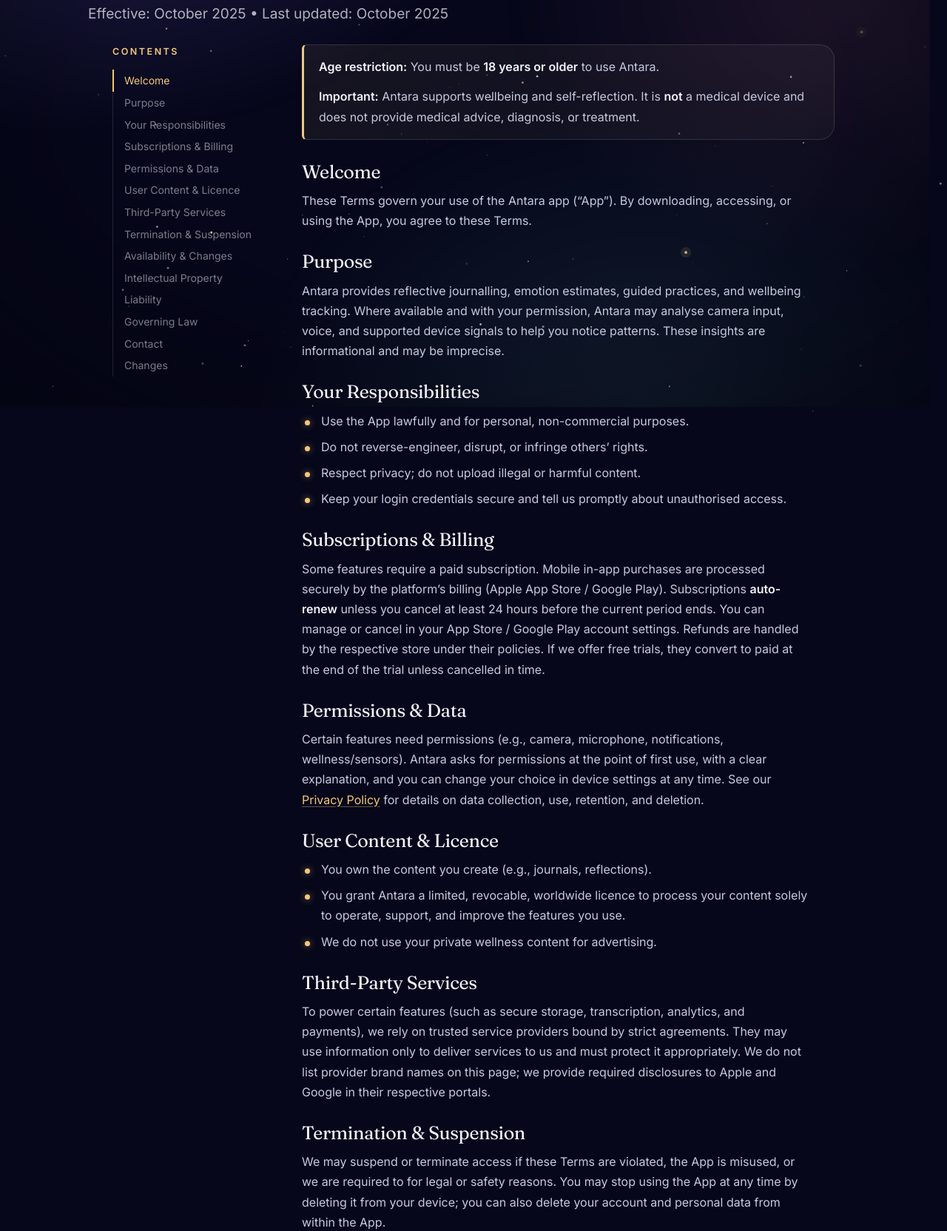
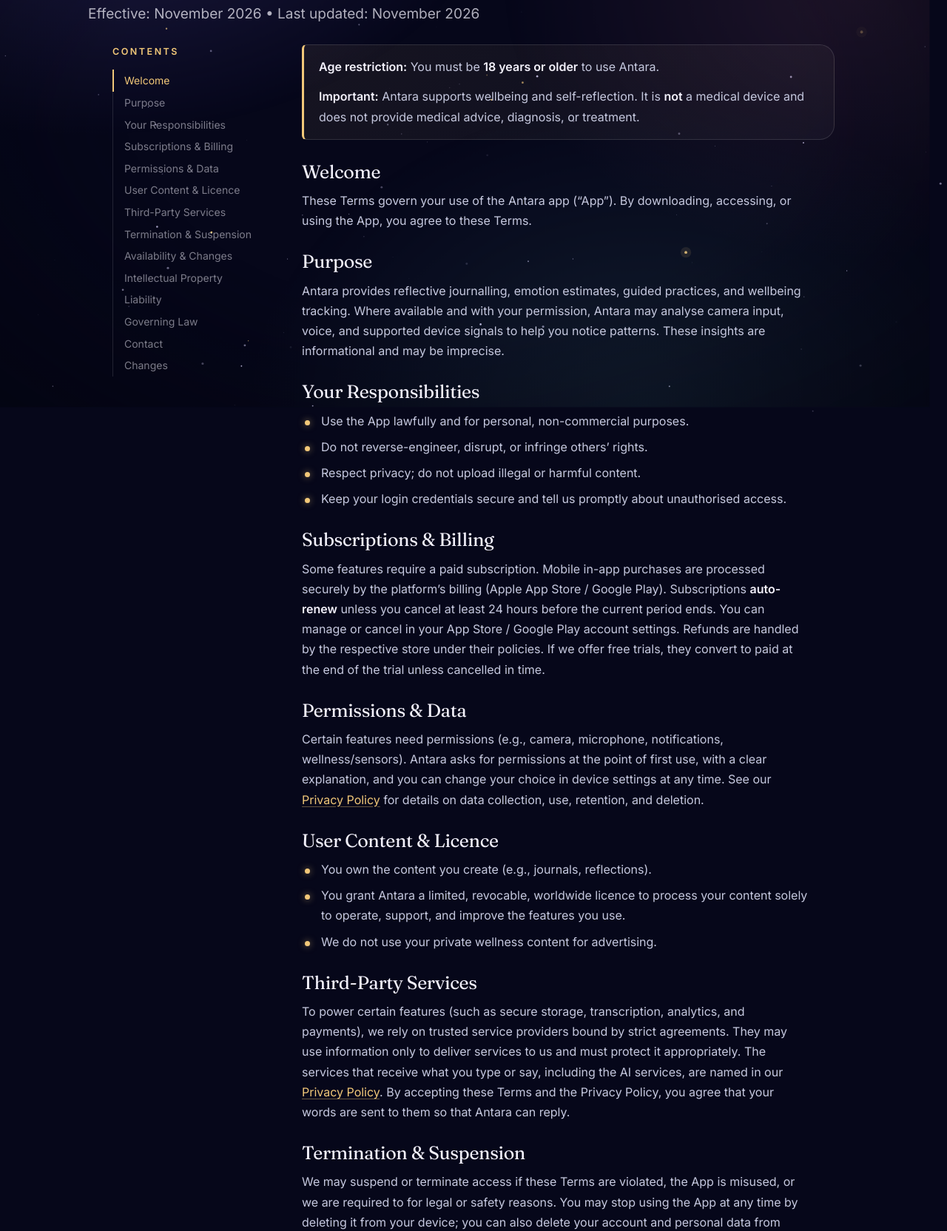
Before and after one commit to imfrnzy/antara-site, a plain HTML site: page terms/index.html in a window 1280 px wide. Shown: the part 243-1907 px from the top of the page at 74% size. Drawn offline with Linux system fonts and the light colour scheme.

Commit message:
Update index.html

```diff
--- a/terms/index.html
+++ b/terms/index.html
@@ -30,7 +30,7 @@
 <section class="lg-hero"><div class="wrap lg-wide2">
   <p class="eyebrow rv"><span class="lg-av"><img src="../avatar.png" alt="" width="56" height="56"></span>Antara</p>
   <h1 class="rv d1">Terms of <em>Use</em></h1>
-  <p class="lead rv d2">Effective: October 2025 • Last updated: October 2025</p>
+  <p class="lead rv d2">Effective: November 2026 • Last updated: November 2026</p>
 </div></section>
 <section class="lg-body"><div class="wrap lg-grid">
   <aside class="lg-toc-wrap" aria-label="Contents"></aside>
@@ -59,7 +59,7 @@
 <li>We do not use your private wellness content for advertising.</li>
 </ul></section>
 <section class="lg-blk rv"><h2>Third-Party Services</h2>
-<p>To power certain features (such as secure storage, transcription, analytics, and payments), we rely on trusted service providers bound by strict agreements. They may use information only to deliver services to us and must protect it appropriately. We do not list provider brand names on this page; we provide required disclosures to Apple and Google in their respective portals.</p></section>
+<p>To power certain features (such as secure storage, transcription, analytics, and payments), we rely on trusted service providers bound by strict agreements. They may use information only to deliver services to us and must protect it appropriately. The services that receive what you type or say, including the AI services, are named in our <a href="../privacy/">Privacy Policy</a>. By accepting these Terms and the Privacy Policy, you agree that your words are sent to them so that Antara can reply.</p></section>
 <section class="lg-blk rv"><h2>Termination &amp; Suspension</h2>
 <p>We may suspend or terminate access if these Terms are violated, the App is misused, or we are required to for legal or safety reasons. You may stop using the App at any time by deleting it from your device; you can also delete your account and personal data from within the App.</p></section>
 <section class="lg-blk rv"><h2>Availability &amp; Changes</h2>
```
